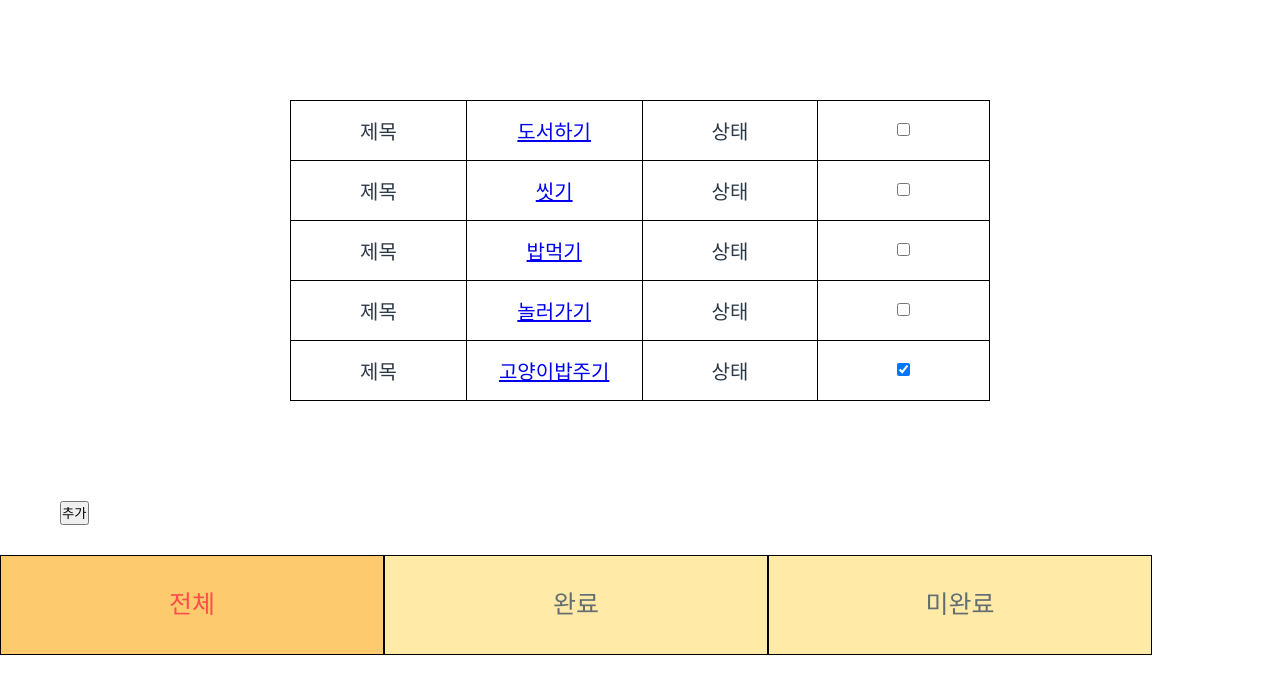
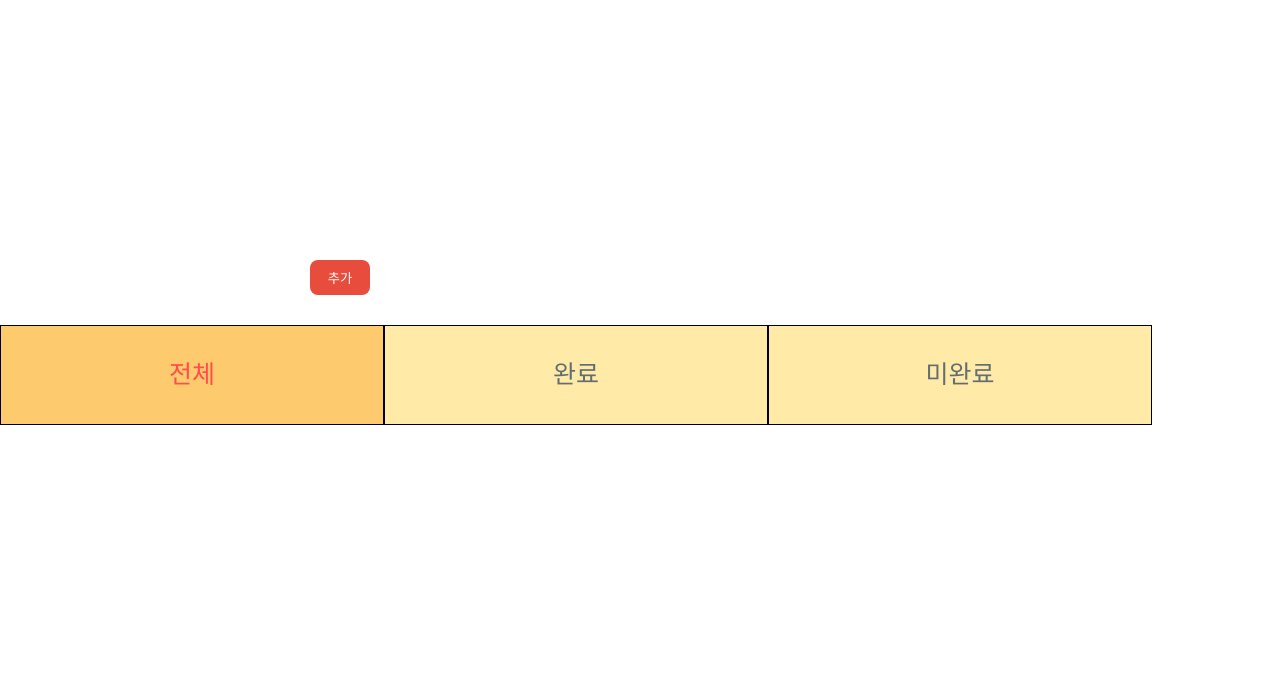
Before and after one commit to minchanwoo/test_todos, a React (Create React App) app: page /todos in a window 1280 px wide. Shown: the top 694 px of the page. Built offline with nearby package versions, Linux system fonts and the light colour scheme.

Commit message:
list.js삭제App.js에생성자함수만들고추가기능으로Todo상태만들기

```diff
--- a/src/App.css
+++ b/src/App.css
@@ -47,5 +47,12 @@ table, td {
 }
 
 .addBtn {
-  margin-left:60px;
+  margin-left:310px;
+  width: 60px;
+  height: 35px;
+  border-radius: 8px;
+  background-color: #e74c3c;
+  color: #fff;
+  border: none;
+  outline: none;
 }
--- a/src/App.js
+++ b/src/App.js
@@ -4,14 +4,22 @@ import { BrowserRouter as Router, Route, Link } from 'react-router-dom';
 import TodoList from './components/TodoList';
 import TodoDetail from './components/TodoDetail';
 
-import list from './list';
 
 import './App.css';
 
 class App extends Component {
-  state = {
-    lists: list,
-    btn_value: 'all',
+  constructor(props) {
+    super(props);
+    let list_data = localStorage.getItem('list');
+    if(!list_data) {
+      list_data = [];
+    } else {
+      list_data = JSON.parse(list_data);
+    }
+    this.state = {
+      lists: list_data,
+      btn_value: 'all',
+    }
   }
 
   changeDone = (id) => {
@@ -23,6 +31,7 @@ class App extends Component {
       this.setState({
         lists: newList,
       });
+      localStorage.setItem('list', JSON.stringify(newList));
     })
   }
 
@@ -32,16 +41,17 @@ class App extends Component {
     });
   }
 
-  add=()=> {
+  add = () => {
     const title = window.prompt('제목을 입력해주세요');
     if(title) {
       const list = this.state.lists;
-      const last_id = this.state.lists[this.state.lists.length-1].id;
+      const last_id = list.length ? list[list.length-1].id : 0;
       list.push({title, done: false, description: '', id: last_id +1});
+      this.setState({
+        lists: list,
+      });
+      localStorage.setItem('list', JSON.stringify(list));
     }
-    this.setState({
-      lists: list
-    });
   }
 
   renderButton(value, label) {
--- a/src/list.js
+++ /dev/null
@@ -1,9 +0,0 @@
-const list = [
-    { id: 1, title: '도서하기', description: '상세1', done: false },
-    { id: 2, title: '씻기', description: '상세2', done: false },
-    { id: 3, title: '밥먹기', description: '상세3', done: false },
-    { id: 4, title: '놀러가기', description: '상세4', done: false },
-    { id: 5, title: '고양이밥주기', description: '상세5', done: true },
-]
-
-export default list;
```
